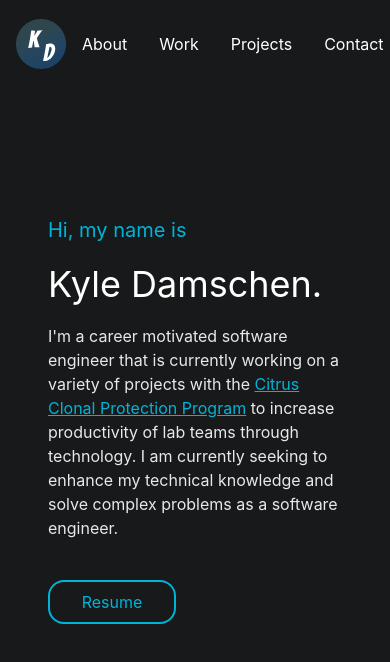
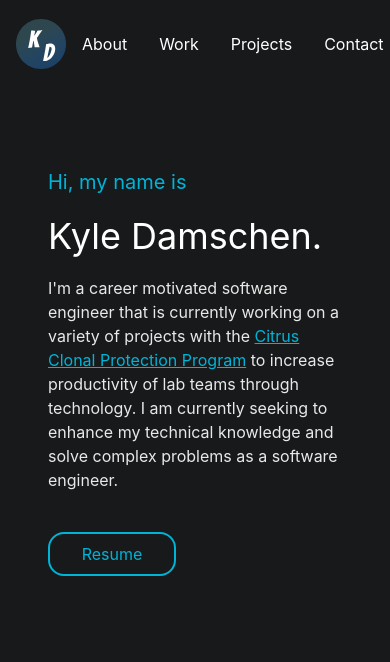
Before and after one commit to kninja99/Portfolio-Website, a Vue app in the folder frontend/: page / in a window 390 px wide. Shown: the top 662 px of the page. Built offline with nearby package versions, Linux system fonts and the light colour scheme.

Commit message:
margine adjustments to top
* adjusted for mobile devices

```diff
--- a/frontend/src/components/Landing.vue
+++ b/frontend/src/components/Landing.vue
@@ -1,5 +1,5 @@
 <template class="w-screen">
-  <div class="mt-32 mx-12 cursor-default flex flex-col items-center">
+  <div class="mt-20 sm:mt-32 mx-12 cursor-default flex flex-col items-center">
     <div class="max-w-3xl">
       <p class="text-light-blue text-xl md:text-3xl lg:text-4xl">
         Hi, my name is
```
